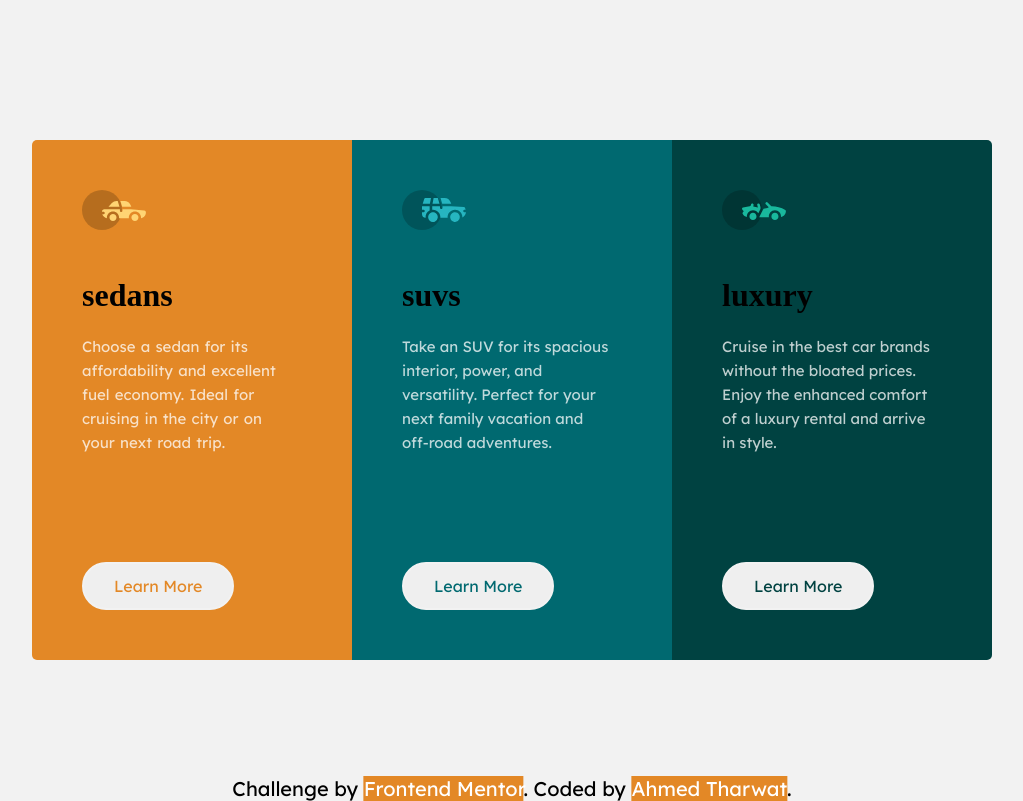
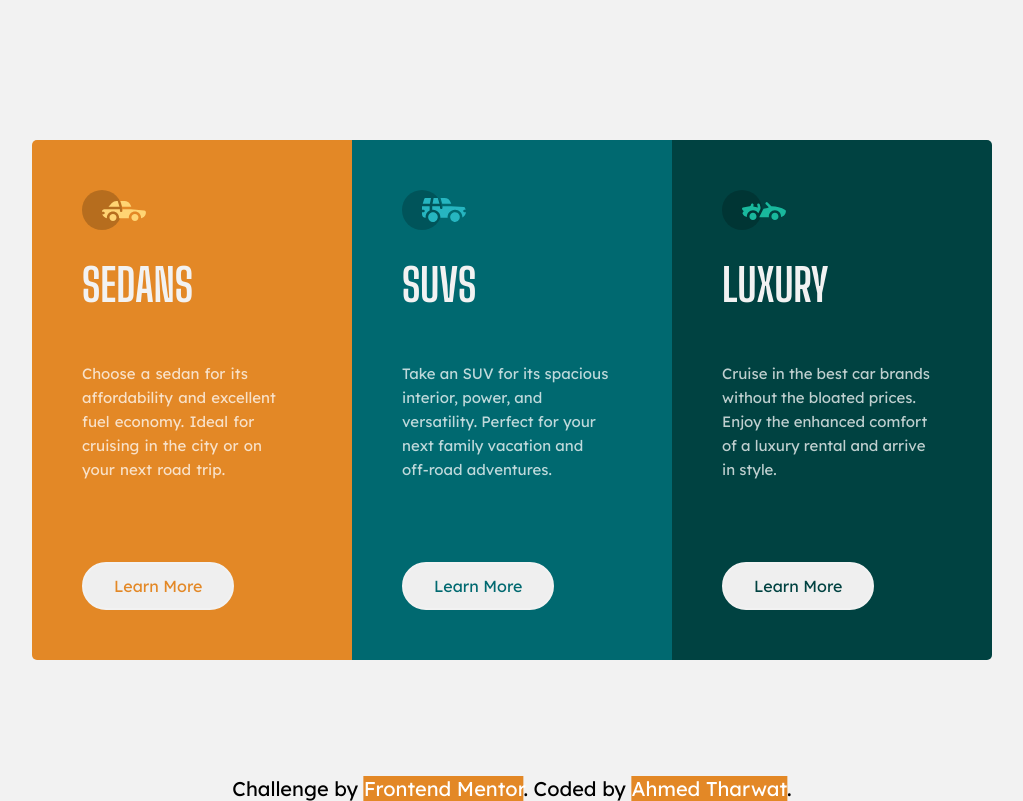
Before and after one commit to lordexg/3-column-preview-card-component, a plain HTML site: page index.html in a window 1280 px wide. Shown: the whole page, without its empty margins (128-1151 px from the left). Drawn offline with Linux system fonts and the light colour scheme.

Commit message:
Update main.css

```diff
--- a/main.css
+++ b/main.css
@@ -18,7 +18,7 @@ body{
     background: var(--Very-light-gray-background-headings-buttons);
 }
 
-h2{
+h1{
     text-transform: uppercase;
     margin: 0px;
     padding-bottom: 20px;
@@ -85,7 +85,7 @@ p{
     justify-content: space-evenly;
     margin-top: -115px;
 }
-.container .info h2{
+.container .info h1{
     color:var(--Very-light-gray-background-headings-buttons);
     font-size: 45px;
 }
```
